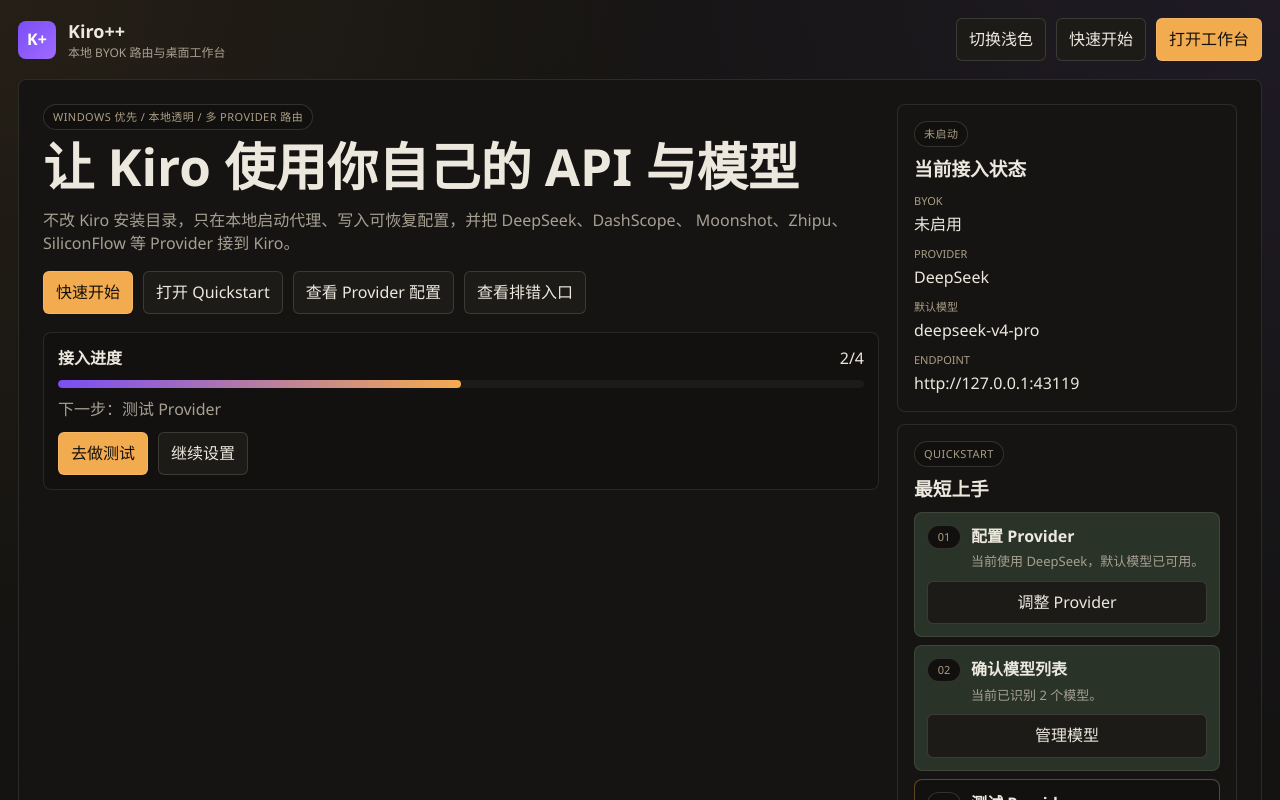
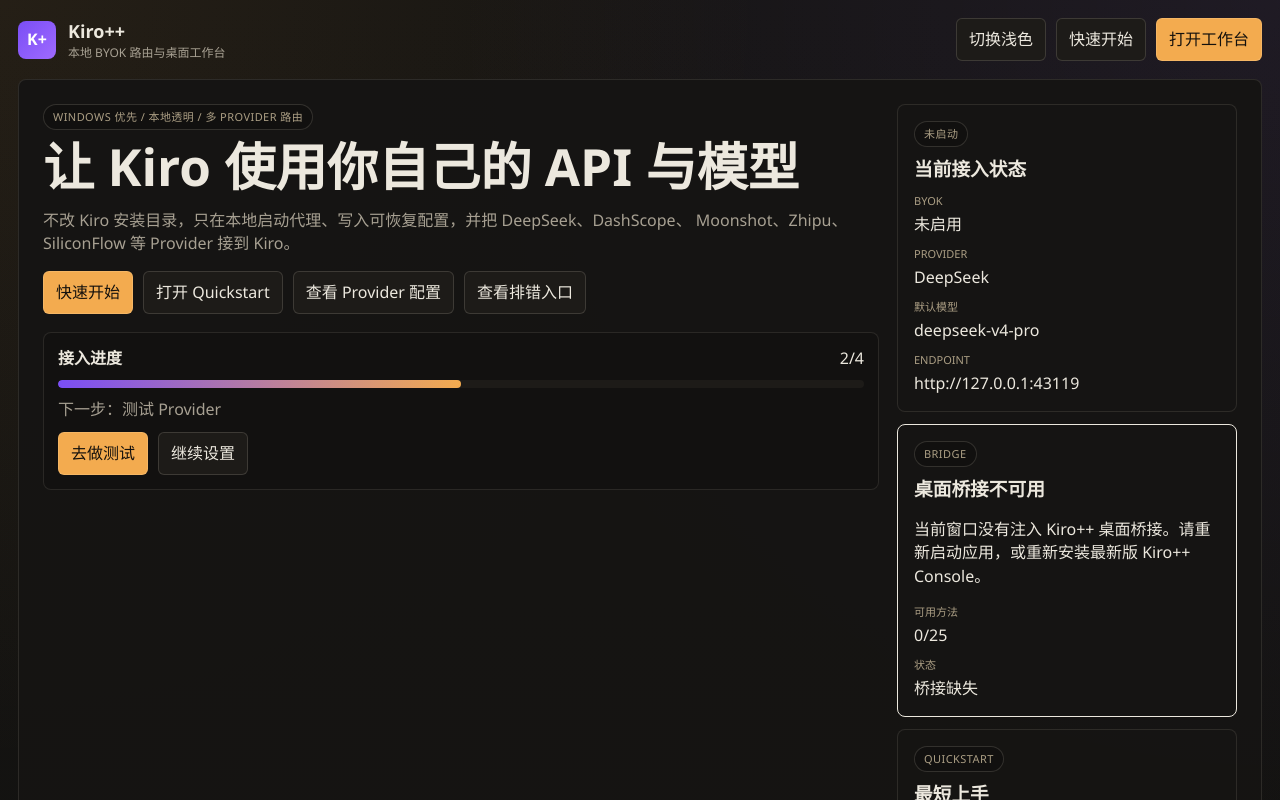
Before and after one commit to hudengfenglai/kiro-plus-plus, a React (Vite) app in the folder desktop/renderer/: page / in a window 1280 px wide. Shown: the top 800 px of the page. Built offline with nearby package versions, Linux system fonts and the light colour scheme.

Commit message:
Add desktop bridge status diagnostics

```diff
--- a/desktop/renderer/src/App.tsx
+++ b/desktop/renderer/src/App.tsx
@@ -14,6 +14,7 @@
   summarizeQuickstartChecklist,
   type QuickstartItem
 } from "../../shared/quickstart";
+import { inspectDesktopBridge } from "../../shared/bridge-status";
 import type {
   AppState,
   DiagnosticsExportBundle,
@@ -400,6 +401,7 @@
   const [pendingProviderReplaceAction, setPendingProviderReplaceAction] = useState<PendingProviderReplaceAction>(null);
 
   const providerOptions = useMemo(() => Object.values(PROVIDER_PRESETS), []);
+  const bridgeStatus = useMemo(() => inspectDesktopBridge(window.kiroPlusApp), []);
 
   const selectedProvider = useMemo(
     () =>
@@ -1141,6 +1143,15 @@
                 <div><dt>Endpoint</dt><dd>{state.proxyStatus.endpoint ?? `http://127.0.0.1:${state.settings.kiro.defaultEndpointPort}`}</dd></div>
               </dl>
             </div>
+            <div className={`hero-side-card bridge-card ${bridgeStatus.tone}`}>
+              <span className="panel-tag">Bridge</span>
+              <h3>{bridgeStatus.summary}</h3>
+              <p>{bridgeStatus.detail}</p>
+              <dl className="kv-grid compact">
+                <div><dt>可用方法</dt><dd>{bridgeStatus.presentMethodCount}/{bridgeStatus.totalMethodCount}</dd></div>
+                <div><dt>状态</dt><dd>{bridgeStatus.complete ? "完整" : bridgeStatus.available ? "需更新安装包" : "桥接缺失"}</dd></div>
+              </dl>
+            </div>
             <div className="hero-side-card quickstart-card">
               <span className="panel-tag">Quickstart</span>
               <h3>最短上手</h3>
@@ -1240,6 +1251,10 @@
           <div className={`topbar-mode-pill ${quickstartSummary.isComplete ? "ready" : "setup"}`}>
             <span>{quickstartSummary.modeLabel}</span>
             <strong>{quickstartSummary.completedCount}/{quickstartSummary.totalCount}</strong>
+          </div>
+          <div className={`topbar-mode-pill bridge ${bridgeStatus.tone}`}>
+            <span>Bridge</span>
+            <strong>{bridgeStatus.complete ? "完整" : "需更新"}</strong>
           </div>
           <button
             className="ghost-button"
@@ -1644,6 +1659,10 @@
                 <span>代理状态</span>
                 <strong>{proxyStateLabels[state.proxyStatus.state]}</strong>
               </div>
+              <div className={`kpi-card bridge ${bridgeStatus.tone}`}>
+                <span>桌面桥接</span>
+                <strong>{bridgeStatus.complete ? "完整" : "需更新安装包"}</strong>
+              </div>
             </div>
           </section>
 
--- a/desktop/renderer/src/styles.css
+++ b/desktop/renderer/src/styles.css
@@ -230,6 +230,14 @@
   background: color-mix(in srgb, var(--panel-alt-bg) 82%, var(--success) 18%);
 }
 
+.topbar-mode-pill.bridge.warning {
+  border-color: color-mix(in srgb, var(--warning) 58%, var(--border-strong) 42%);
+}
+
+.topbar-mode-pill.bridge.error {
+  border-color: color-mix(in srgb, var(--danger) 58%, var(--border-strong) 42%);
+}
+
 .landing-hero,
 .home-card,
 .hero-side-card,
@@ -241,6 +249,16 @@
   border: 1px solid var(--border-soft);
   background: var(--panel-bg);
   border-radius: 8px;
+}
+
+.bridge-card.warning,
+.kpi-card.bridge.warning {
+  border-color: color-mix(in srgb, var(--warning) 42%, var(--border-soft) 58%);
+}
+
+.bridge-card.error,
+.kpi-card.bridge.error {
+  border-color: color-mix(in srgb, var(--danger) 42%, var(--border-soft) 58%);
 }
 
 .landing-hero {
--- /dev/null
+++ b/desktop/shared/bridge-status.js
@@ -0,0 +1,73 @@
+const REQUIRED_BRIDGE_METHODS = [
+  "getState",
+  "bootstrap",
+  "launchKiroWithProxy",
+  "openResource",
+  "openPath",
+  "exportDiagnostics",
+  "exportDiagnosticsToFile",
+  "exportDiagnosticsZip",
+  "clearDiagnosticsHistory",
+  "selectDiagnosticsBundle",
+  "deleteDiagnosticsBundle",
+  "startProxy",
+  "stopProxy",
+  "restartProxy",
+  "setByokEnabled",
+  "setAutoApplyOnLaunch",
+  "saveProvider",
+  "testProvider",
+  "fetchModels",
+  "detectKiro",
+  "applyRouting",
+  "diagnoseKiro",
+  "restoreKiro",
+  "listLogs",
+  "sendPlayground"
+];
+
+export function getRequiredBridgeMethods() {
+  return [...REQUIRED_BRIDGE_METHODS];
+}
+
+export function inspectDesktopBridge(bridge) {
+  if (!bridge || typeof bridge !== "object") {
+    return {
+      available: false,
+      complete: false,
+      missingMethods: getRequiredBridgeMethods(),
+      presentMethodCount: 0,
+      totalMethodCount: REQUIRED_BRIDGE_METHODS.length,
+      summary: "桌面桥接不可用",
+      detail: "当前窗口没有注入 Kiro++ 桌面桥接。请重新启动应用，或重新安装最新版 Kiro++ Console。",
+      tone: "error"
+    };
+  }
+
+  const missingMethods = REQUIRED_BRIDGE_METHODS.filter((method) => typeof bridge[method] !== "function");
+  const presentMethodCount = REQUIRED_BRIDGE_METHODS.length - missingMethods.length;
+
+  if (missingMethods.length === 0) {
+    return {
+      available: true,
+      complete: true,
+      missingMethods,
+      presentMethodCount,
+      totalMethodCount: REQUIRED_BRIDGE_METHODS.length,
+      summary: "桌面桥接完整",
+      detail: "当前安装包已提供工作台所需的全部桥接方法。",
+      tone: "success"
+    };
+  }
+
+  return {
+    available: true,
+    complete: false,
+    missingMethods,
+    presentMethodCount,
+    totalMethodCount: REQUIRED_BRIDGE_METHODS.length,
+    summary: "桌面桥接不完整",
+    detail: `当前安装包缺少 ${missingMethods.length} 个桥接方法：${missingMethods.join(", ")}。请重新安装最新版 Kiro++ Console。`,
+    tone: "warning"
+  };
+}
```
Also changed, not shown: desktop/shared/bridge-status.d.ts (added, +13 -0 lines), 1 other file (tests, documents, lock files or other folders).
